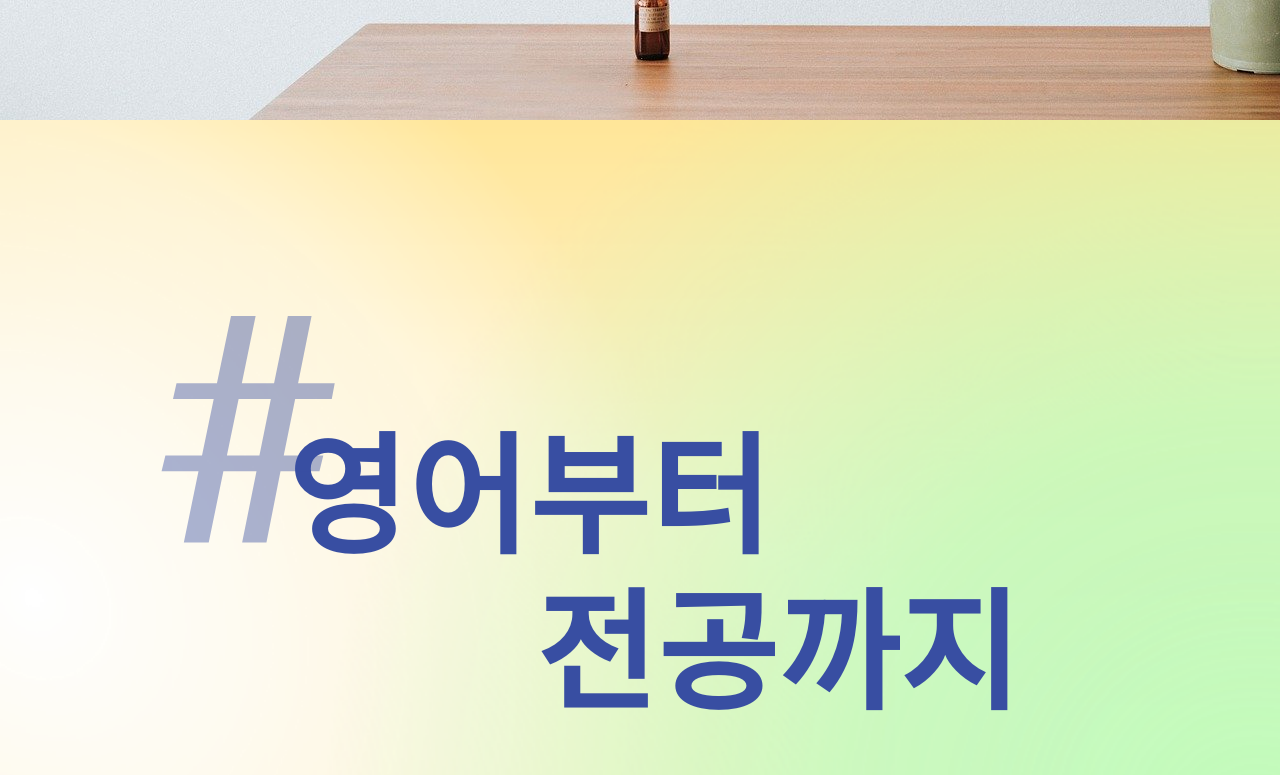
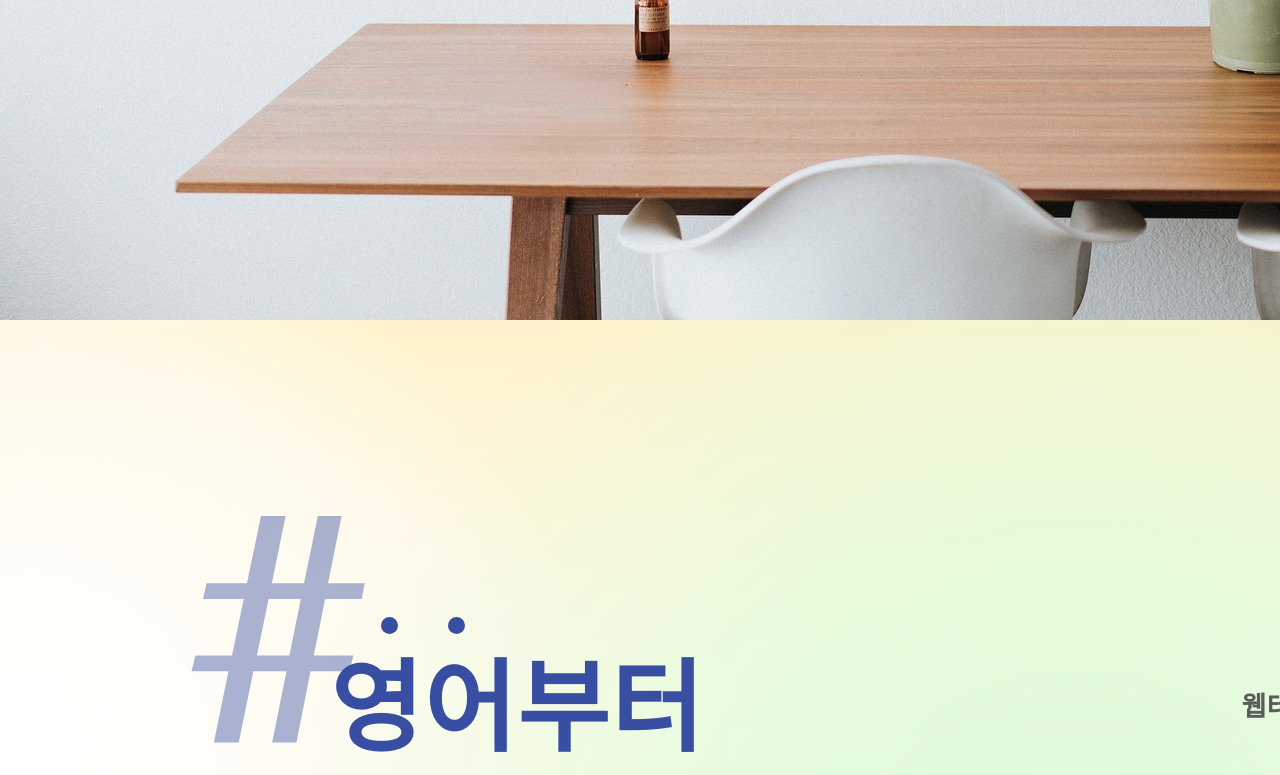
Before and after one commit to Webgrus-7/frontend, a React (Create React App) app: page / in a window 1280 px wide. Shown: the part 960-1735 px from the top of the page. Built offline with nearby package versions, Linux system fonts and the light colour scheme.

Commit message:
메인 화면 퍼블리싱 3차

```diff
--- a/src/css/main.css
+++ b/src/css/main.css
@@ -3,18 +3,32 @@
 {
     background-image: url("../img/background1.jpg");
     background-repeat: no-repeat;
-    background-size: cover;
     width: 1920px;
-    height: 1080px;
+    height: 1280px;
 }
 .main-02
 {
+
+    width: 1580px;
+    height: 880px;
+    padding: 162px 184px 170px 156px;
+    position:relative;
+    z-index:1;
+}
+.main-02::after
+{
+    content: "";
+    display:block;
+    width: 100%;
+    height: 100%;
     background-image: url("../img/background2.PNG");
     background-repeat: no-repeat;
-    width: 1580px;
-    height: 1080px;
-    padding: 162px 184px 170px 156px;
     background-size: cover;
+    position: absolute;
+    top:0;
+    left:0;
+    z-index: -1;
+    opacity: 0.5;
 }
 .ddaom
 {
@@ -90,7 +104,6 @@
 {
     width: 185px;
     height: 345px;
-    margin: 0 71px 0 0;
     opacity: 0.42;
     font-family: 'Nanum Myeongjo', serif;
     font-size: 300px;
@@ -101,14 +114,24 @@
     letter-spacing: 4.5px;
     text-align: left;
     color: #384ea2;
+    margin:0 0 0 30px;
+}
+.main__dot
+{
+    width: 17px;
+    height: 17px;
+    border-radius:50%;
+    margin:0 45px 110px 5px;
+    background-color: #384ea2;
+    display:inline-block;
 }
 .main__text-04
 {
     width:600px;
     height: 115px;
-    margin: 0px 193px 0 -130px;
+    margin: 0px 193px 0 -180px;
     font-family: 'Nanum Myeongjo', serif;
-    font-size: 130px;
+    font-size: 100px;
     font-weight: 800;
     font-stretch: normal;
     font-style: normal;
@@ -120,5 +143,54 @@
 }
 .main__text__block-03
 {
-    margin:-40px 0px 0px 510px;
+    margin:-50px 0px 0px 510px;
 }
+.main__text__block-04
+{
+    margin: -190px 0 0 0;
+}
+.main__text-05
+{
+    width: 500px;
+    height: 76px;
+    margin: -200px 0 20px 1037px;
+    font-family: 'Nanum Myeongjo', serif;
+    font-size: 27px;
+    font-weight: bold;
+    font-stretch: normal;
+    font-style: normal;
+    line-height: 1.67;
+    letter-spacing: 0.41px;
+    text-align: right;
+    color: #5b5b5b;
+    display: inline-block;
+}
+.main__button
+{
+    width: 325px;
+    height: 105px;
+    margin: 20px 0 230px 1205px;
+    border-radius: 101px;
+    border: solid 4px #384ea2;
+    display: inline-block;
+    text-align:center;
+    position:relative;
+}
+.main__button__text
+{
+    width: 206px;
+    height: 45px;
+    font-family: 'Nanum Myeongjo', serif;
+    font-size: 40px;
+    font-weight: bold;
+    font-stretch: normal;
+    font-style: normal;
+    line-height: 1.13;
+    letter-spacing: 0.6px;
+    text-align: left;
+    color: #384ea2;
+    position: absolute;
+    top: 50%;
+    left: 50%;
+    transform: translate(-50%,-50%);
+}
--- a/src/main.js
+++ b/src/main.js
@@ -2,8 +2,9 @@ import Header from "./header";
 import "./css/main.css";
 import ddaom from "./img/ddaom1.png";
 function Main() {
-    let text = ["나만의 공부메이트, 웹 테스트와 함께해요.",<br/>,
+    let text_01 = ["나만의 공부메이트, 웹 테스트와 함께해요.",<br/>,
         "웹테스트인과 차근차근 함께 성장할 수 있어요."]
+    let text_02 = ["웹테스트면 충분해!",<br/>,"웹테스트로 정보공유와 풀이 Q&A까지."]
     return (
         <div className="main">
             <div className="main-01">
@@ -18,14 +19,22 @@ function Main() {
                 </div>
                 <div className="main__bar"></div>
                 <div className="main__text__block-02">
-                    <span>{text}</span>
+                    <span>{text_01}</span>
                 </div>
             </div>
             <div className="main-02">
                 <span className="main__hash">#</span>
+                <div className="main__dot"></div>
+                <div className="main__dot"></div>
                 <span className="main__text-04">영어부터</span>
                 <div className="main__text__block-03">
                 <span className="main__text-04">전공까지</span>
+                </div>
+                <div className="main__text__block-04">
+                <span className="main__text-05">{text_02}</span>
+                </div>
+                <div className="main__button">
+                    <span className="main__button__text">더 찾아보기</span>
                 </div>
 
             </div>
```
